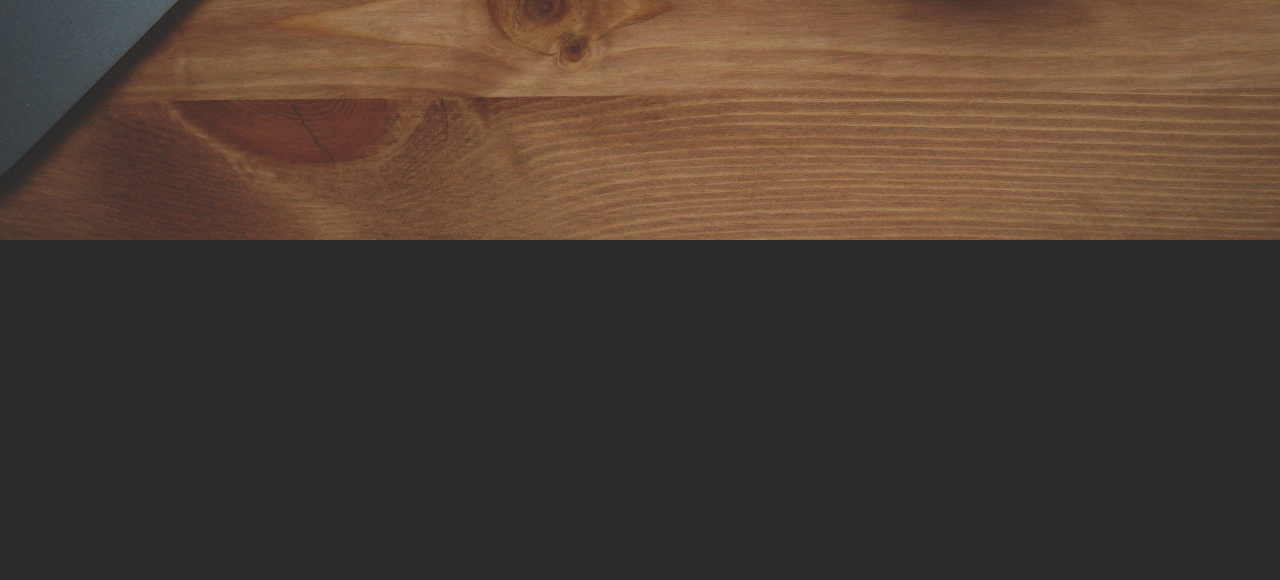
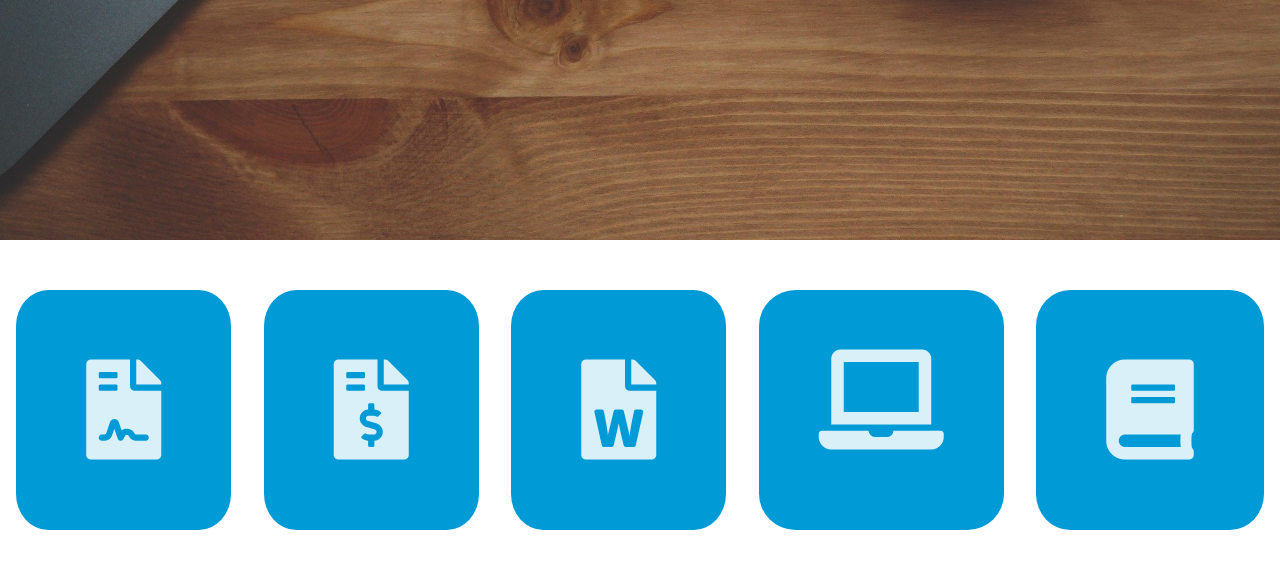
Before and after one commit to Cyzol/Mini-Company-Manager, a PHP site: page /index.php?action=home-page in a window 1280 px wide. Shown: the part 560-1140 px from the top of the page. Before the commit the page ends 800 px from the top, so only its background shows below. Run offline with PHP 8.4, Linux system fonts and the light colour scheme.

Commit message:
Add tiles

```diff
--- a/assets/styles/style.css
+++ b/assets/styles/style.css
@@ -250,3 +250,31 @@ a:hover {
         transform: translateY(0);
     }
 }
+
+/* Tiles Section */
+
+.tiles-section{
+    display: flex;
+    justify-content: space-around;
+    margin: 50px 0;
+}
+
+.tile{
+    border-radius: 15%;
+    background-color: #009bd6;
+}
+
+.fa-file-contract,
+.fa-file-invoice-dollar,
+.fa-file-word,
+.fa-book{
+    font-size: 10rem;
+    color: white;
+    padding: 70px;
+}
+
+.fa-laptop{
+    font-size: 10rem;
+    color: white;
+    padding: 60px;
+}
--- a/templates/HomePageViewIndex.php
+++ b/templates/HomePageViewIndex.php
@@ -10,6 +10,8 @@ class HomePageViewIndex
         <?= Layout::header() ?>
         <?= Layout::navbar() ?>
         <?= Layout::bodyPage()?>
+        <?= Layout::tiles()?>
+
         <?php
         $html = ob_get_clean();
         return $html;
--- a/templates/Layout.php
+++ b/templates/Layout.php
@@ -11,6 +11,7 @@ class Layout
                 <link rel="stylesheet" href="./assets/styles/style.css">
                 <link href="https://fonts.googleapis.com/css2?family=Allura&display=swap" rel="styleheet">
                 <link href='http://fonts.googleapis.com/css?family=Lato&subset=latin,latin-ext' rel='stylesheet' type='text/css'>
+                <link rel="stylesheet" href="https://cdnjs.cloudflare.com/ajax/libs/font-awesome/5.15.1/css/all.min.css" integrity="sha512-+4zCK9k+qNFUR5X+cKL9EIR+ZOhtIloNl9GIKS57V1MyNsYpYcUrUeQc9vNfzsWfV28IaLL3i96P9sdNyeRssA==" crossorigin="anonymous" />
                 <title>M&M – Mini-Company Manager</title>
             </head>
             <body>
@@ -58,6 +59,22 @@ class Layout
         return $html;
     }
 
+    public static function tiles(){
+
+        ob_start();
+        ?>
+        <section class="tiles-section" id="tilesSection">
+            <div class="tile" id="salesInvoiceTile"><a href="#"><i class="fas fa-file-contract"></i></a></div>
+            <div class="tile" id="purchaseInvoiceTile"><a href="#"><i class="fas fa-file-invoice-dollar"></i></a></div>
+            <div class="tile" id="documentsTile"><a href="#"><i class="fas fa-file-word"></i></a></div>
+            <div class="tile" id="equipmentTile"><a href="#"><i class="fas fa-laptop"></i></a></div>
+            <div class="tile" id="licenseTile""><a href="#"><i class="fas fa-book"></i></a></div>
+        </section>
+        <?php
+        $html = ob_get_clean();
+        return $html;
+    }
+
 
     public static function navbar()
     {
```
